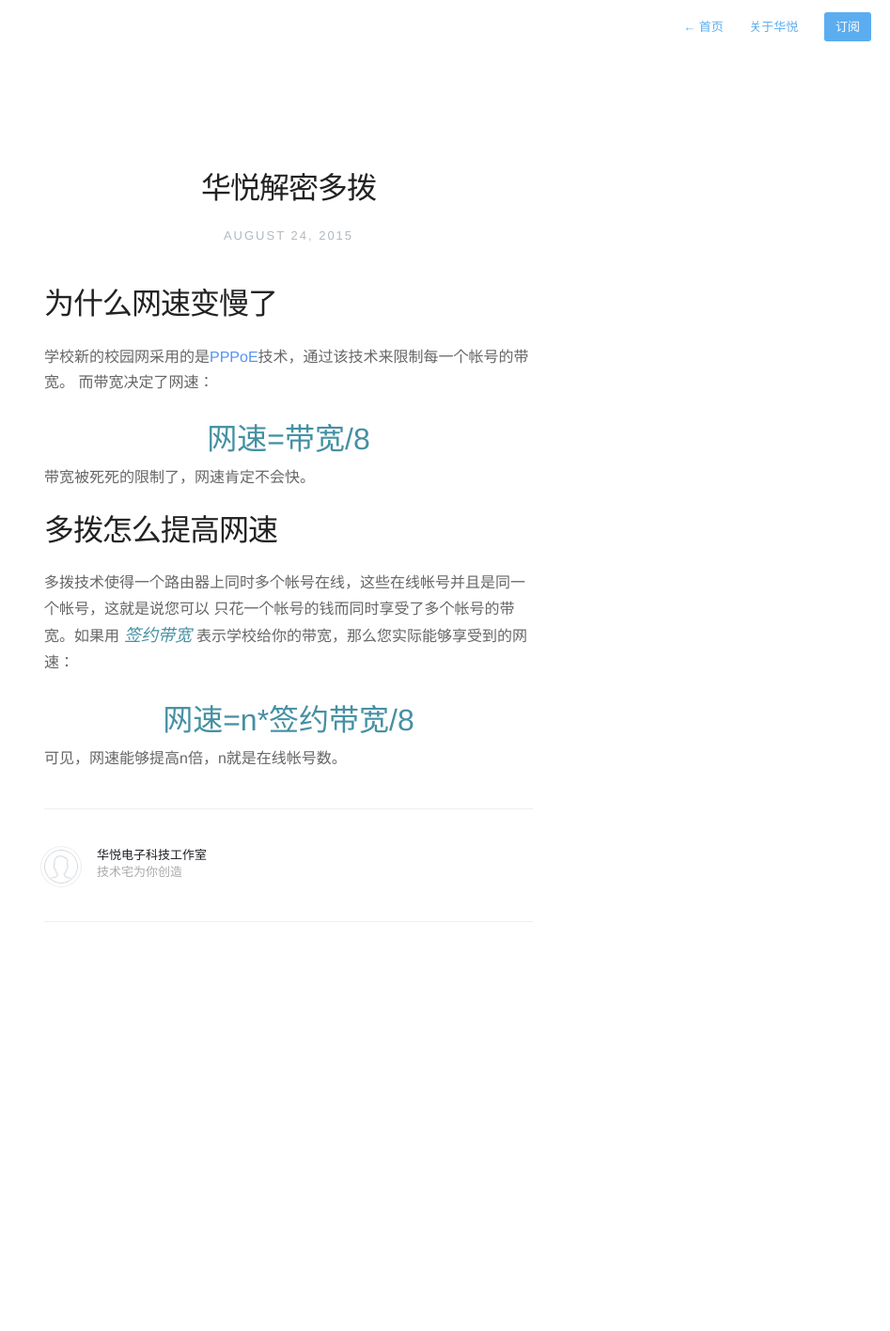
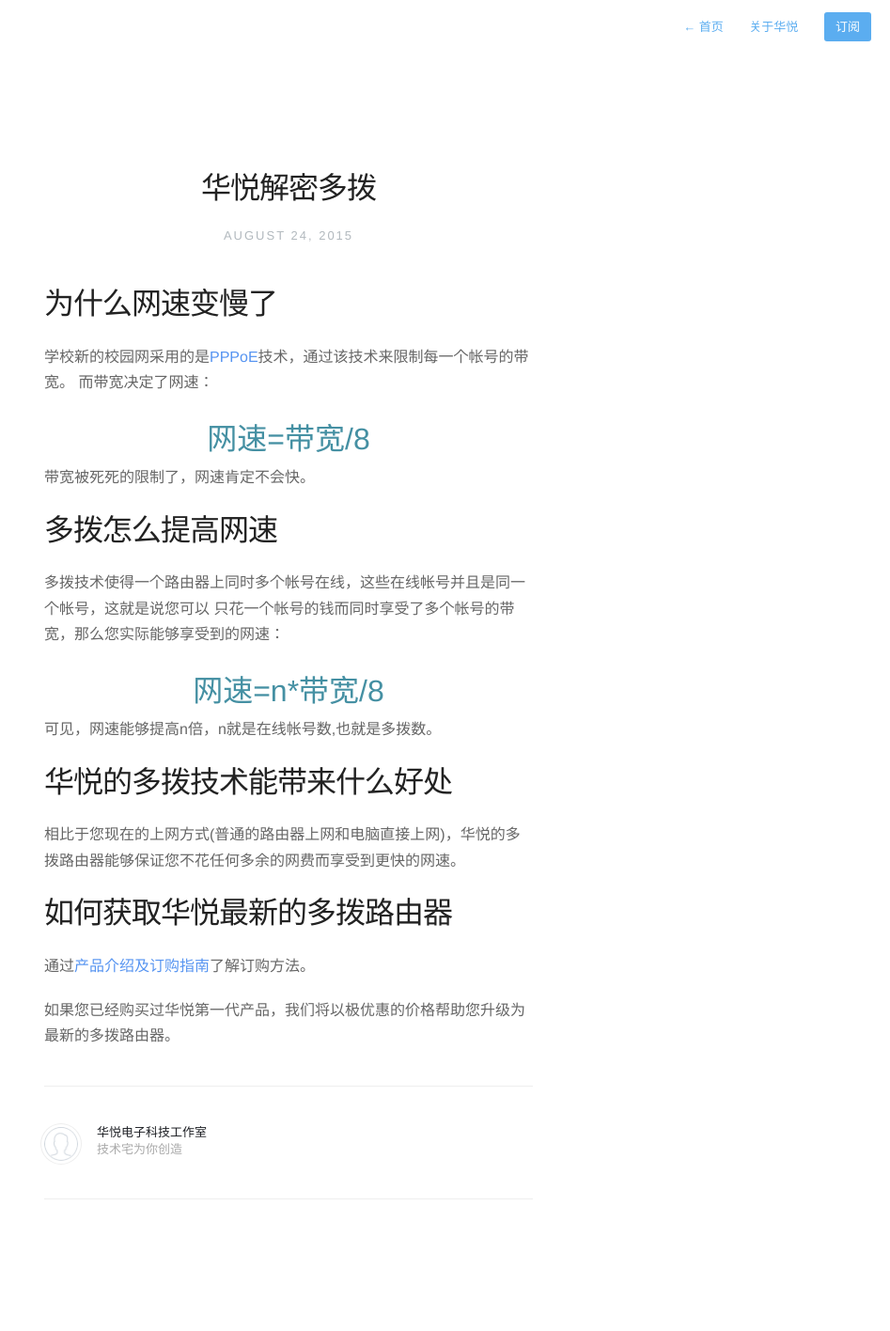
Before and after one commit to Benyjuice/Benyjuice.github.io.bak, a Jekyll site: the page built from _posts/2015-08-24-multilink.markdown, in a window 1280 px wide. Shown: the whole page at 94% size, without its empty margins (333-1280 px from the left). Built offline with Jekyll 4.4.1, drawn with Linux system fonts in a browser that asks for light colours; Markdown is read by kramdown in place of the engine named in the settings; before the commit the page ends 1121 px from its top, so only the background shows below that.

Commit message:
renew mul

```diff
--- a/_posts/2015-08-23-welcome.markdown
+++ b/_posts/2015-08-23-welcome.markdown
@@ -17,6 +17,5 @@ permalink: welcome
 # 扫一扫了解详情：
 ![Test01](/assets/images/mmqrcode1.png)
 
-[jekyll-gh]: https://github.com/mojombo/jekyll
-[jekyll]:    http://jekyllrb.com
-[huayue]: https://benyjuice.github.io/about
+
+[huayue]: http://huayuebox.com/about
--- a/_posts/2015-08-24-multilink.markdown
+++ b/_posts/2015-08-24-multilink.markdown
@@ -14,11 +14,21 @@ sticky: true
 
 # 多拨怎么提高网速
 多拨技术使得一个路由器上同时多个帐号在线，这些在线帐号并且是同一个帐号，这就是说您可以
-只花一个帐号的钱而同时享受了多个帐号的带宽。如果用*<font color="#4590a3" size = "4px"> 签约带宽 </font>*表示学校给你的带宽，那么您实际能够享受到的网速：
+只花一个帐号的钱而同时享受了多个帐号的带宽，那么您实际能够享受到的网速：
 
-<center><font color="#4590a3" size = "6px">网速=n*签约带宽/8</font></center>
+<center><font color="#4590a3" size = "6px">网速=n*带宽/8</font></center>
 
-可见，网速能够提高n倍，n就是在线帐号数。
+可见，网速能够提高n倍，n就是在线帐号数,也就是多拨数。
+
+# 华悦的多拨技术能带来什么好处
+相比于您现在的上网方式(普通的路由器上网和电脑直接上网)，华悦的多拨路由器能够保证您不花任何多余的网费而享受到更快的网速。
+
+# 如何获取华悦最新的多拨路由器
+通过[产品介绍及订购指南][order]了解订购方法。
+
+如果您已经购买过华悦第一代产品，我们将以极优惠的价格帮助您升级为最新的多拨路由器。
+
 
 
 [pppoe]: http://baike.baidu.com/link?url=TldAmu1QojZO0iUKBPVbljUHqoKMlzAU-L53fEO6z3GXnfAWNsaBPAtJBt7iRXk_FkQIGfWJLOT0_o-pAPJCw_
+[order]: http://huayuebox.com/welcome
```
Also changed, not shown: 3 other files.
